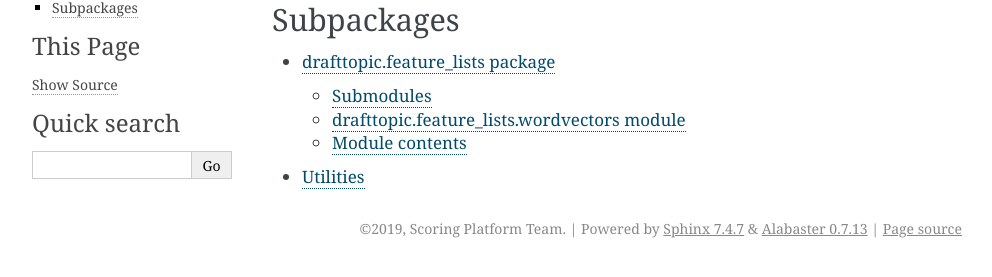
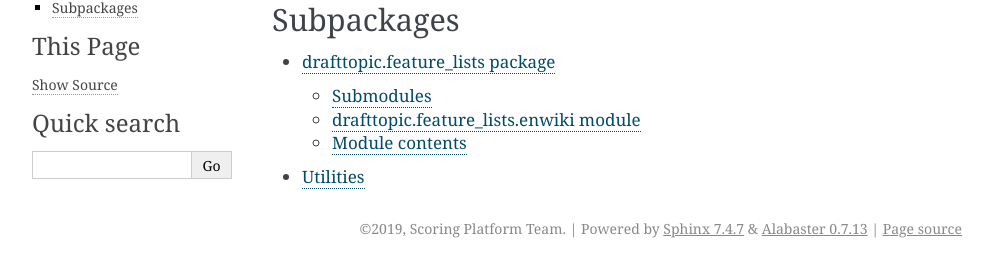
Before and after one commit to wikimedia/drafttopic, a Sphinx documentation site: the page built from docs/reference/drafttopic.rst, in a window 1280 px wide. Shown: the part 118-395 px from the top of the page, without its empty margins (148-1140 px from the left). Built offline with Sphinx 7.4.7, drawn with Linux system fonts in a browser that asks for light colours; the version number could not be read and is left out.

Commit message:
Renamed feature_list in docs.

```diff
--- a/docs/reference/drafttopic.feature_lists.rst
+++ b/docs/reference/drafttopic.feature_lists.rst
@@ -4,10 +4,10 @@ drafttopic.feature\_lists package
 Submodules
 ----------
 
-drafttopic.feature\_lists.wordvectors module
---------------------------------------------
+drafttopic.feature\_lists.enwiki module
+---------------------------------------
 
-.. automodule:: drafttopic.feature_lists.wordvectors
+.. automodule:: drafttopic.feature_lists.enwiki
    :members:
    :undoc-members:
    :show-inheritance:
```
